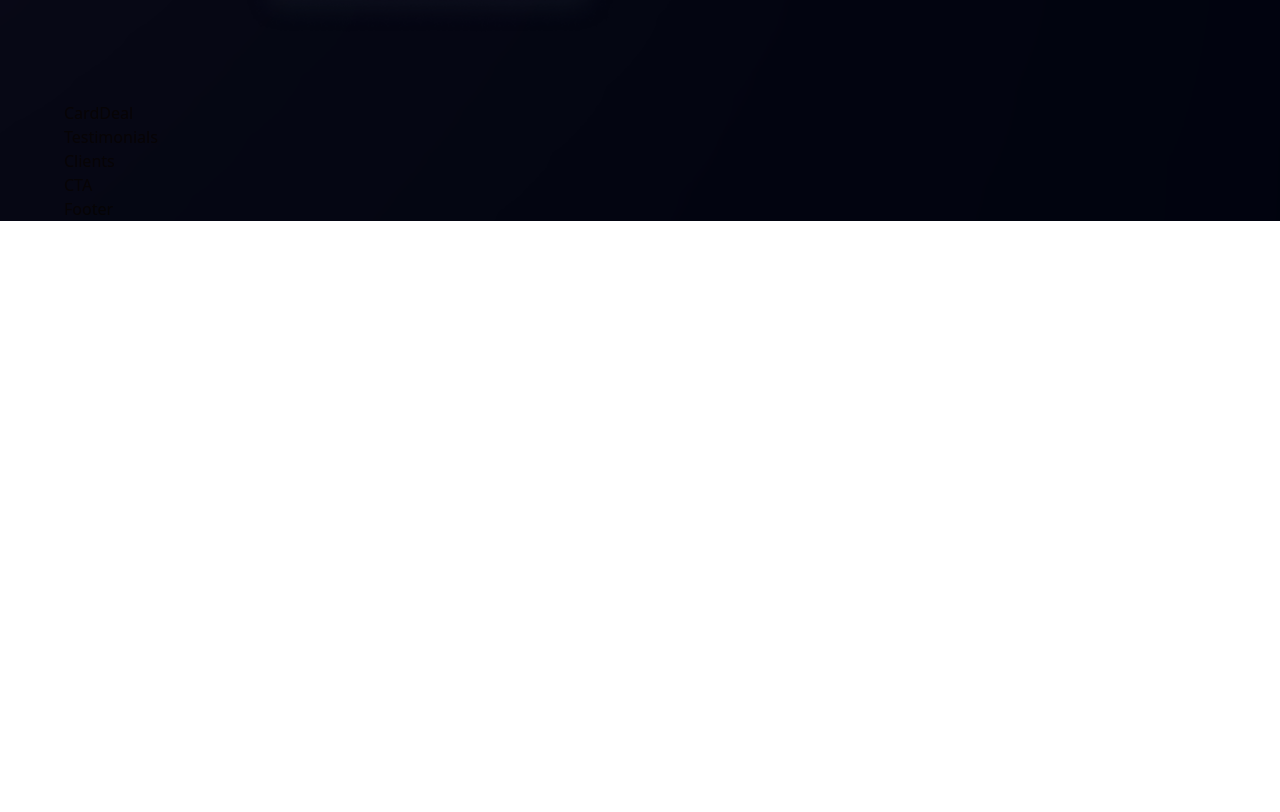
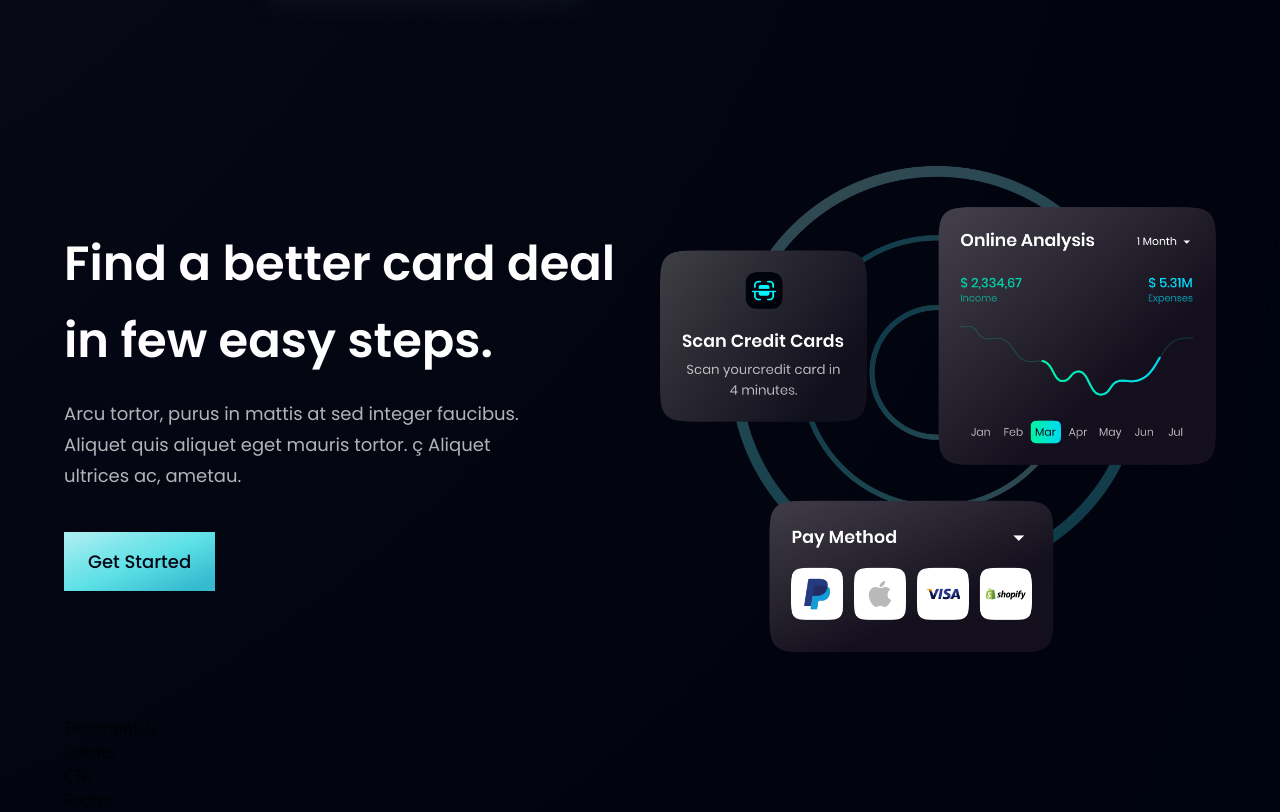
Before and after one commit to pagas/bank_modern_app_pg, a React (Vite) app: page / in a window 1280 px wide. Shown: the part 2021-2833 px from the top of the page. Before the commit the page ends 2242 px from the top, so only its background shows below. Built offline with nearby package versions, Linux system fonts and the light colour scheme.

Commit message:
implement CardDeal component

```diff
--- a/src/components/CardDeal.jsx
+++ b/src/components/CardDeal.jsx
@@ -1,11 +1,23 @@
 import React from 'react';
+import styles, {layout} from "../styles.js";
+import {card} from "../assets"
+import Button from "./Button.jsx";
 
-const CardDeal = () => {
-    return (
-        <div>
-            CardDeal
+const CardDeal = () => (
+    <section className={layout.section}>
+        <div className={layout.sectionInfo}>
+            <h2 className={styles.heading2}>
+                Find a better card deal <br className="sm:block hidden"/>in few easy steps.
+            </h2>
+            <p className={`${styles.paragraph} max-w-[470px] mt-5`}>Arcu tortor, purus in mattis at sed integer faucibus.
+                Aliquet quis aliquet eget mauris tortor. ç Aliquet ultrices ac, ametau.
+            </p>
+            <Button styles="mt-10"/>
         </div>
-    );
-};
+        <div className={layout.sectionImg}>
+            <img src={card} alt="card" className="w-[100%] h-[100%]"/>
+        </div>
+    </section>
+);
 
 export default CardDeal;
```
